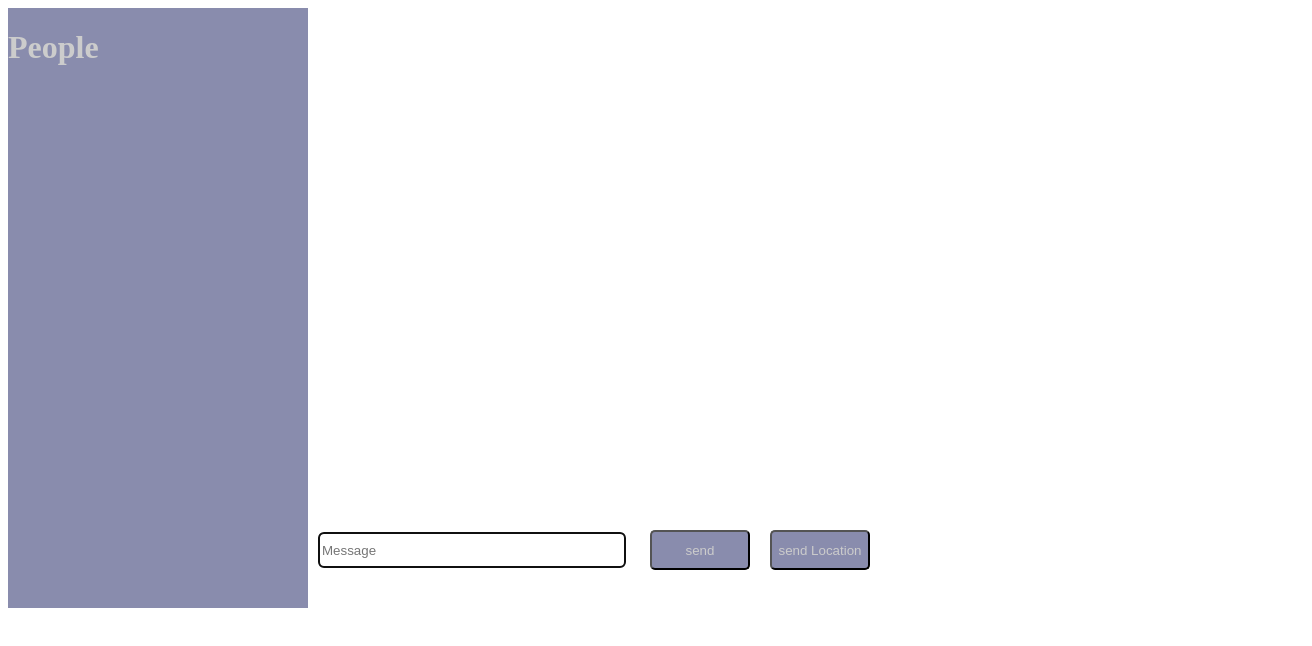
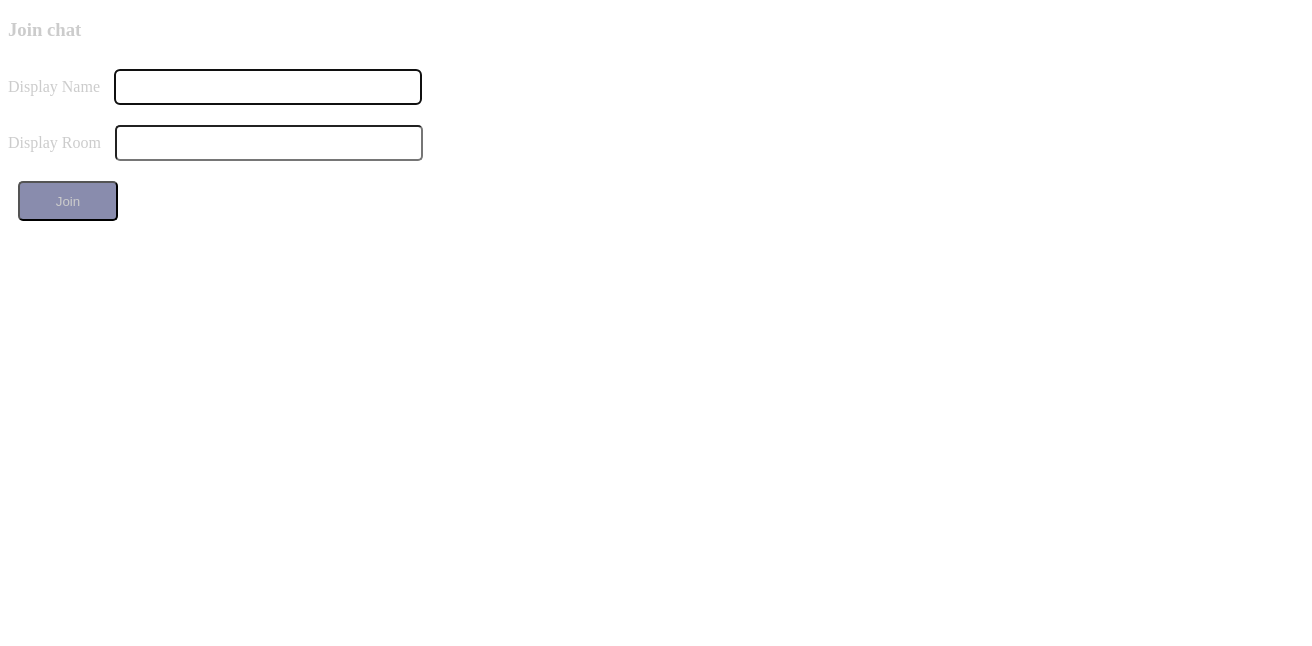
Before and after one commit to MartinaMF/chat-app, a website: page public/index.html in a window 1280 px wide. Shown: the whole page, 1312 px wide, since content can reach past the window. Drawn offline with nearby package versions, Linux system fonts and the light colour scheme; no server answers.

Commit message:
add join page

```diff
--- a/public/index.html
+++ b/public/index.html
@@ -1,36 +1,29 @@
-<!DOCTYPE html>
 <!DOCTYPE html>
 <html lang="en" dir="ltr">
   <head>
     <meta charset="utf-8">
+    <title> Join | chatApp</title>
+    <meta name="viewport" content="width=device-width, intial-scale=1, user-scalabe=no">
     <link rel="stylesheet" href="/css/style.css">
-    <title></title>
   </head>
   <body>
-    <div class="grid-container">
-      <div class="column1">
-        <h1>People</h1>
-        <div class="users"></div>
+    <div class="centerd_form">
+      <form action="/chat.html">
+      <div class="form_field">
+        <h3>Join chat</h3>
       </div>
-      <div class="column2">
-    <ol id="messages" class="chat_messages"></ol>
-    <div class="chat_footer">
-    <form id="message-form">
-      <input type="text" name="message" placeholder="Message" autofocus autocomplete="off"/>
-      <button>send</button>
-    </form>
-    <button id="send-location">send Location</button>
+      <div class="form_field">
+        <label>Display Name</label>
+        <input type="text" name="name" autofocus>
+      </div>
+      <div class="form_field">
+        <label>Display Room</label>
+        <input type="text" name="room" >
+      </div>
+      <div class="form_field">
+        <button>Join</button>
+      </div>
+        </form>
     </div>
-    </div>
-    </div>
-    <script src="/socket.io/socket.io.js">
-    </script>
-    <script src="/js/libs/jquery-3.3.1.min.js">
-    </script>
-    <script src="/js/libs/moment.js">
-
-    </script>
-    <script src="/js/index.js">
-    </script>
   </body>
 </html>
```
Also changed, not shown: public/chat.html (added, +37 -0 lines), public/js/chat.js (renamed from public/js/index.js).
